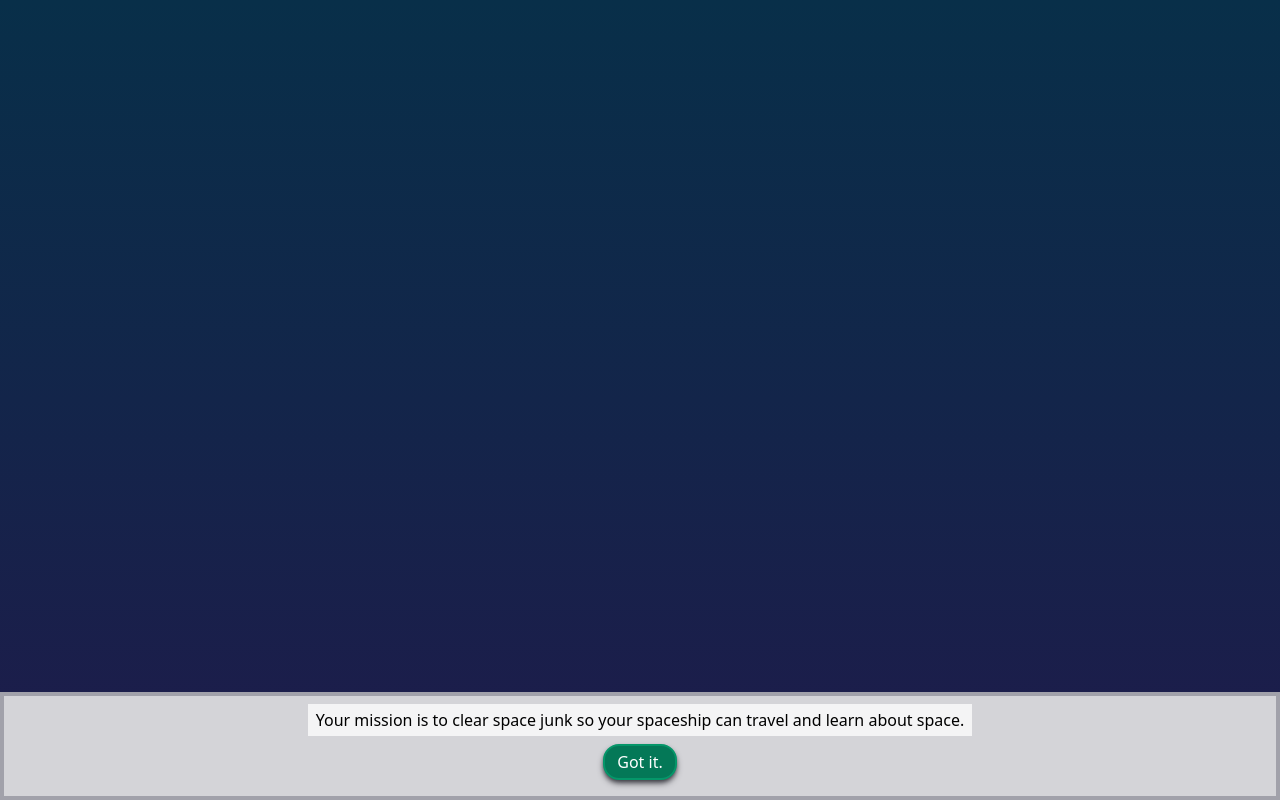
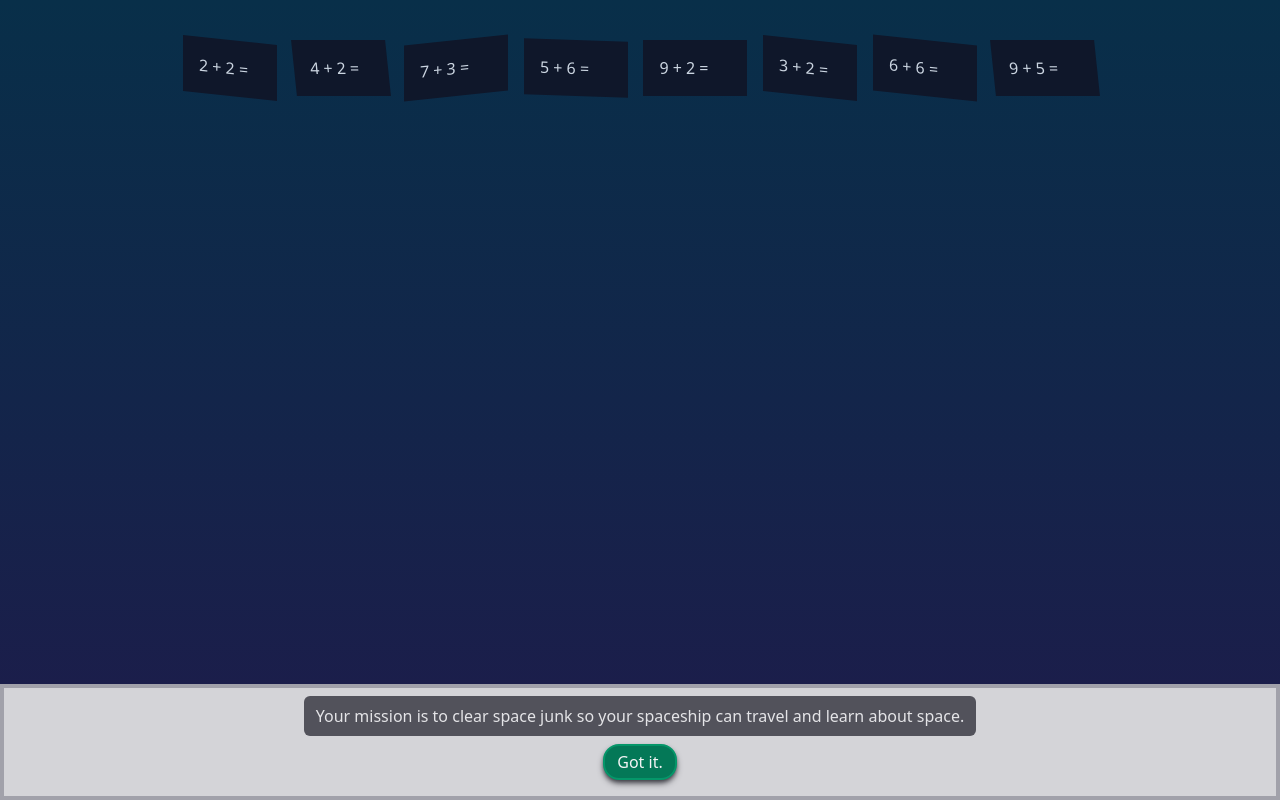
Before and after one commit to Joannamcregan/kids-can-learn, a website: page index.html in a window 1280 px wide. Drawn offline with Linux system fonts and the light colour scheme.

Commit message:
Add files via upload

```diff
--- a/index.html
+++ b/index.html
@@ -9,13 +9,36 @@
     <link rel="images" href="img">
 </head>
 <body class="bg-black h-screen">
-    <main class="h-screen bg-gradient-to-b from-sky-950 to-indigo-950 opacity-100">
-        <div class="flex flex-wrap">
-
+    <main class="h-screen bg-gradient-to-b from-sky-950 to-indigo-950">
+        <div class="flex flex-wrap justify-center items-center px-4 pb-4 pt-8 mx-auto h-fit">
+            <div class="junk text-slate-300 bg-slate-900 p-4 skew-y-6 m-2">
+                <p>2 + 2 = <span class="invisible">4</span></p>
+            </div>
+            <div class="junk text-slate-300 bg-slate-900 p-4 skew-x-6 m-2">
+                <p>4 + 2 = <span class="invisible">6</span></p>
+            </div>
+            <div class="junk text-slate-300 bg-slate-900 p-4 -skew-y-6 m-2">
+                <p>7 + 3 = <span class="invisible">10</span></p>
+            </div>
+            <div class="junk text-slate-300 bg-slate-900 p-4 skew-y-2 m-2">
+                <p>5 + 6 = <span class="invisible">11</span></p>
+            </div>
+            <div class="junk text-slate-300 bg-slate-900 p-4 -skew-y-8 m-2">
+                <p>9 + 2 = <span class="invisible">11</span></p>
+            </div>
+            <div class="junk text-slate-300 bg-slate-900 p-4 skew-y-6 m-2">
+                <p>3 + 2 = <span class="invisible">5</span></p>
+            </div>
+            <div class="junk text-slate-300 bg-slate-900 p-4 skew-y-6 m-2">
+                <p>6 + 6 = <span class="invisible">12</span></p>
+            </div>
+            <div class="junk text-slate-300 bg-slate-900 p-4 skew-x-6 m-2">
+                <p>9 + 5 = <span class="invisible">14</span></p>
+            </div>
         </div>
         <div class="absolute bottom-0 w-screen h-fit bg-zinc-300 border-4 border-zinc-400 p-2">
-            <p class="w-fit px-2 py-1 mb-2 mx-auto bg-zinc-100" id="message">Your mission is to clear space junk so your spaceship can travel and learn about space.</p>
-            <button class="block rounded-2xl shadow-md shadow-zinc-700 my-2 mx-auto bg-emerald-700 border-2 border-emerald-600 text-white px-3 py-1" id="button">Got it.</button>
+            <h1 class="rounded-md w-fit px-3 py-2 mb-2 mx-auto bg-zinc-600 text-zinc-200" id="message">Your mission is to clear space junk so your spaceship can travel and learn about space.</h1>
+            <button class="block rounded-2xl shadow-md shadow-zinc-700 my-2 mx-auto bg-emerald-700 border-2 border-emerald-600 text-zinc-100 px-3 py-1" id="button">Got it.</button>
         </div>
     </main>
 <script src="./src/main.js"></script>
```
Also changed, not shown: src/output.css.
